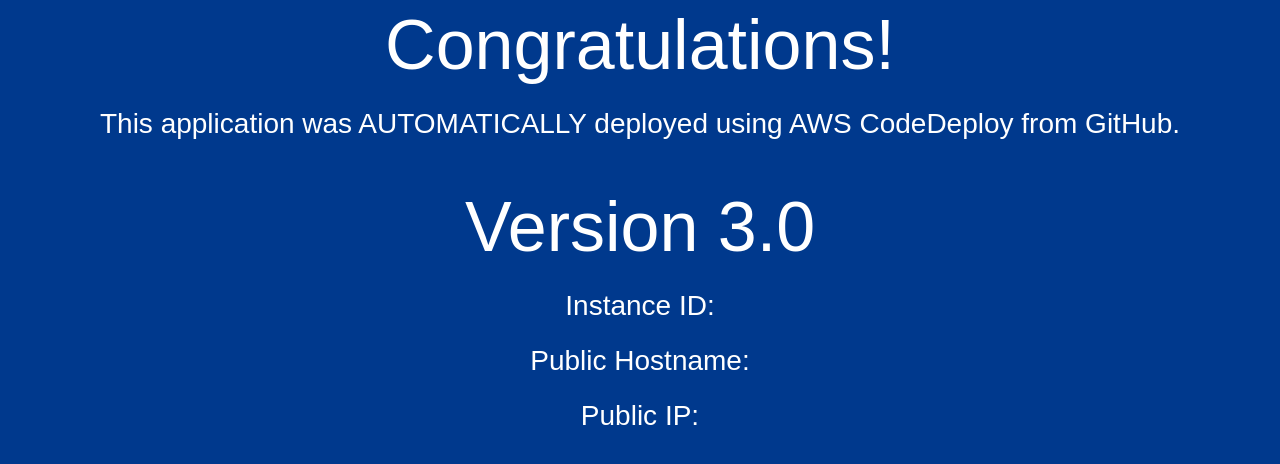
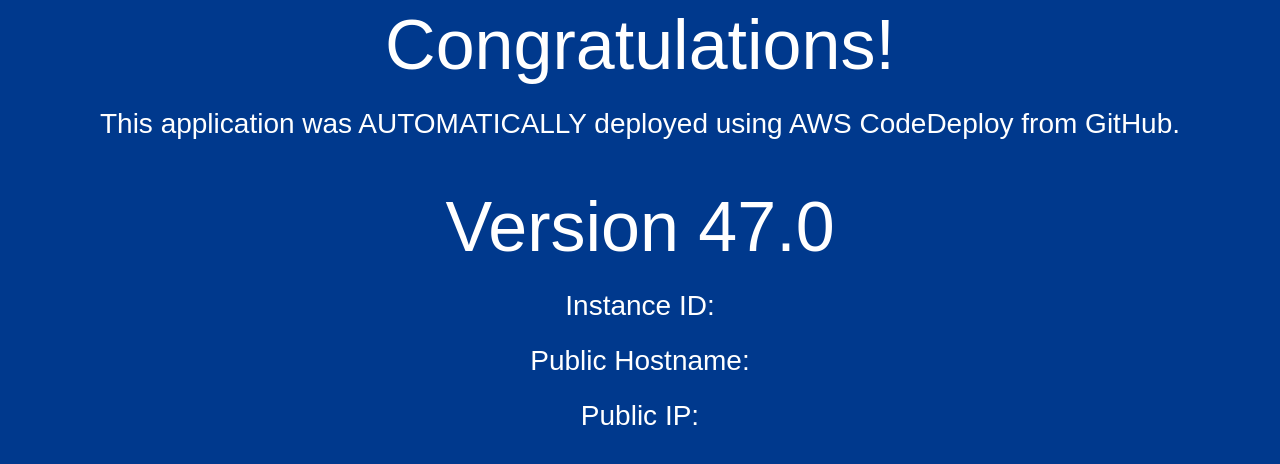
Before and after one commit to Strider678/DevOPS, a PHP site: page /test.php in a window 1280 px wide. Shown: the part 261-725 px from the top of the page. Run offline with PHP 8.4, Linux system fonts and the light colour scheme; data that the repository does not hold is empty.

Commit message:
Update test.php

```diff
--- a/test.php
+++ b/test.php
@@ -45,7 +45,7 @@
     <img src="logo.png"/>
     <h1>Congratulations!</h1>
     <h2>This application was AUTOMATICALLY deployed using AWS CodeDeploy from GitHub.</h2>
-    <h1>Version 3.0</h1>
+    <h1>Version 47.0</h1>
     <?php
       $id = file_get_contents("http://instance-data/latest/meta-data/instance-id");
       $hostname = file_get_contents("http://instance-data/latest/meta-data/public-hostname");
```
